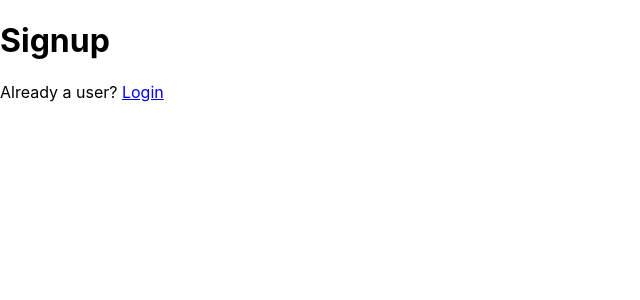
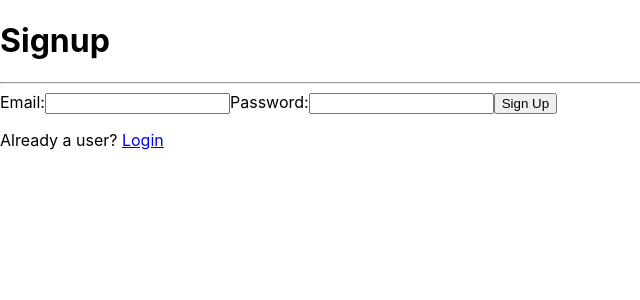
Before and after one commit to ChristianJWKlein/firebase-auth-react, a React (Create React App) app: page /signup in a window 1280 px wide. Shown: the top 300 px of the page, without its empty margins (0-640 px from the left). Built offline with nearby package versions, Linux system fonts and the light colour scheme.

Commit message:
set-up page and stuff

```diff
--- a/src/scenes/Signup.js
+++ b/src/scenes/Signup.js
@@ -1,9 +1,36 @@
+import { useState } from "react";
 import { Link } from "react-router-dom";
 
 export default function Singup() {
+  const [email, setEmail] = useState("");
+  const [password, setPassword] = useState("");
+  const handleFormSubmit = (e) => {
+    e.preventDefault();
+    alert(`Trying to Signup as ${email}`);
+  };
   return (
     <>
       <h1>Signup</h1>
+      <hr />
+      <form onSubmit={handleFormSubmit}>
+        <label>
+          Email:
+          <input
+            type="email"
+            value={email}
+            onChange={(e) => setEmail(e.target.value)}
+          />
+        </label>
+        <label>
+          Password:
+          <input
+            type="password"
+            value={password}
+            onChange={(e) => setPassword(e.target.value)}
+          />
+        </label>
+        <input type="submit" value="Sign Up" />
+      </form>
       <p>
         Already a user? <Link to="/login">Login</Link>
       </p>
```
